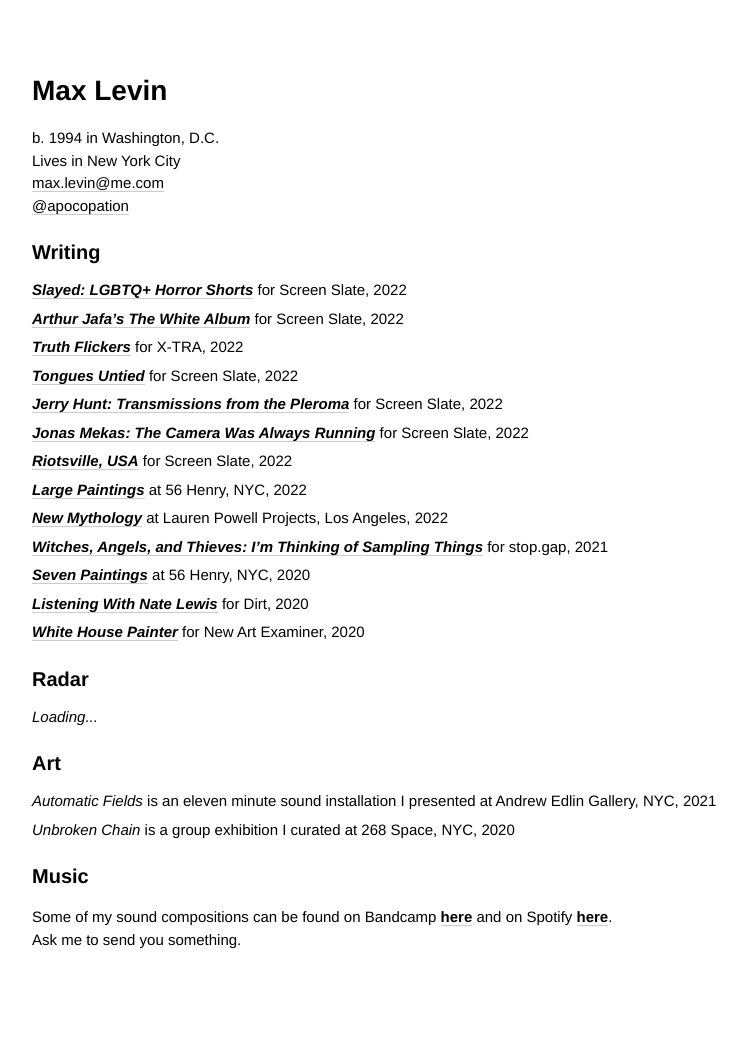
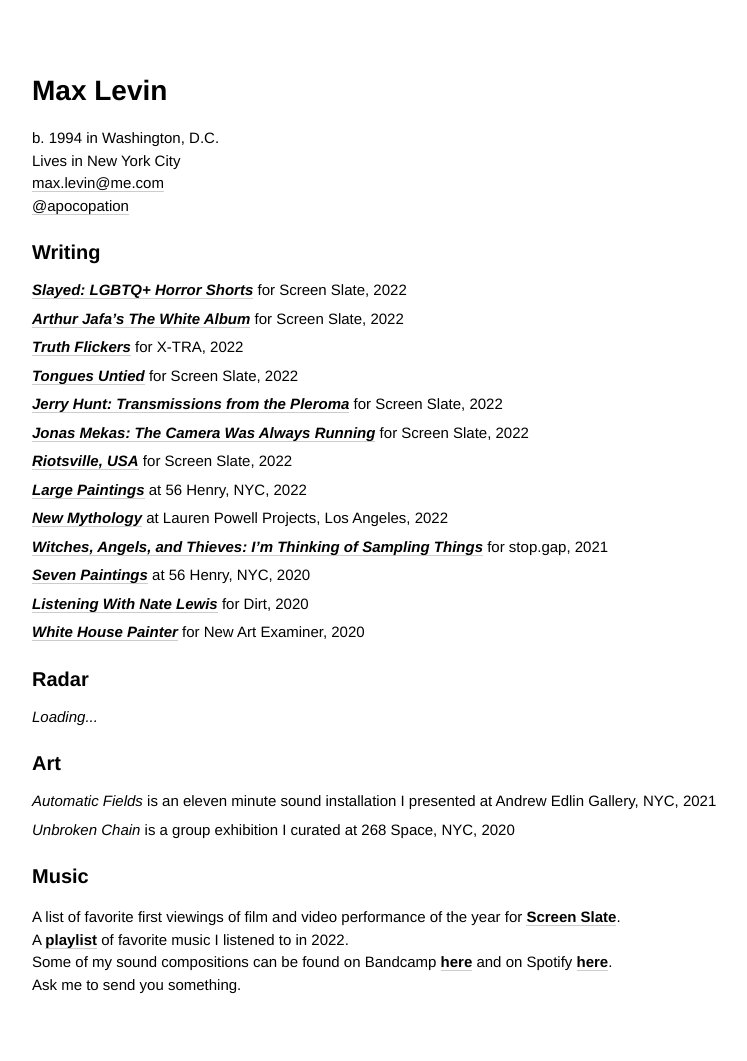
Before and after one commit to minicreative/maxlevin.me, a Jekyll site: the page built from index.md, in a window 1280 px wide. Shown: the whole page, without its empty margins (18-765 px from the left). Built offline with Jekyll 4.4.1, drawn with Linux system fonts in a browser that asks for light colours; before the commit the page ends 1016 px from its top, so only the background shows below that.

Commit message:
Updated Index

```diff
--- a/index.md
+++ b/index.md
@@ -54,8 +54,12 @@ sections:
       2020"
     image: "/uploads/IMG_2300.jpg"
 - title: Music
-  description: "Some of my sound compositions can be found on Bandcamp **[here](https://maxlevin.bandcamp.com)**
-    and on Spotify **[here](https://open.spotify.com/artist/2HWVsbMc3Zv65tB6pdIAVd?si=IF-qOJwySlq2375-cb69dQ)**.
+  description: "A list of favorite first viewings of film and video performance of
+    the year for **[Screen Slate](https://www.screenslate.com/articles/best-movies-2022-first-viewings-discoveries-and-individual-ballots#levin)**.\n<br>A
+    **[playlist](https://open.spotify.com/playlist/5EZnx3u27kBMVS3pJ94UT3?si=46e9fe0e70b3411a)**
+    of favorite music I listened to in 2022.\n<br>Some of my sound compositions can
+    be found on Bandcamp **[here](https://maxlevin.bandcamp.com)** and on Spotify
+    **[here](https://open.spotify.com/artist/2HWVsbMc3Zv65tB6pdIAVd?si=IF-qOJwySlq2375-cb69dQ)**.
     \n<br>Ask me to send you something."
   image: "/uploads/a2750980685_10.jpg"
 layout: home
```
